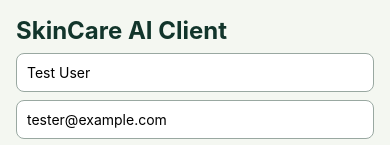
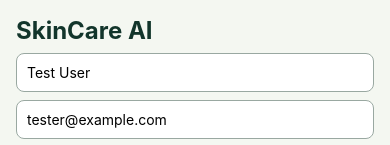
Before and after one commit to moodykhalif23/facemeup, a React Native app in the folder frontend/: screen / in a window 390 px wide. Shown: the top 145 px of the page. Built offline with nearby package versions, Linux system fonts and the light colour scheme.

Commit message:
gateTime not a function error fixed

```diff
--- a/frontend/App.js
+++ b/frontend/App.js
@@ -81,7 +81,7 @@ export default function App() {
   return (
     <SafeAreaView style={{ flex: 1, backgroundColor: "#f4f7f1" }}>
       <ScrollView contentContainerStyle={{ padding: 16, gap: 8 }}>
-        <Text style={{ fontSize: 24, fontWeight: "700", color: "#12352b" }}>SkinCare AI Client</Text>
+        <Text style={{ fontSize: 24, fontWeight: "700", color: "#12352b" }}>SkinCare AI</Text>
 
         <TextInput
           value={fullName}
```
Also changed, not shown: 2 other files (tests, documents, lock files or other folders).
